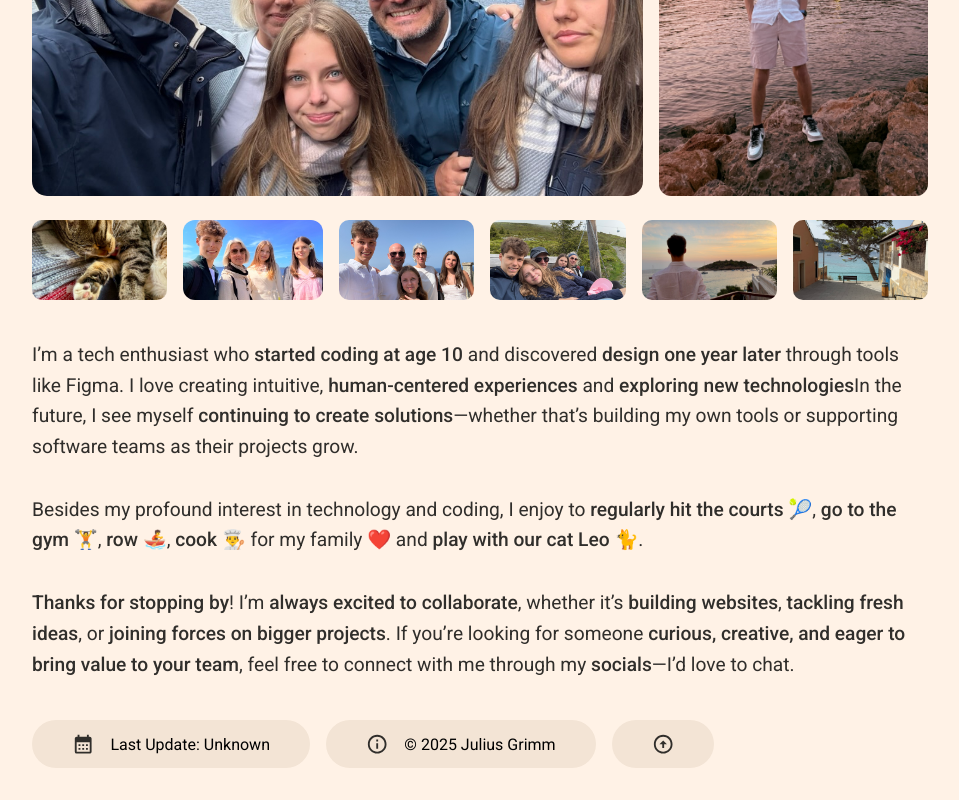
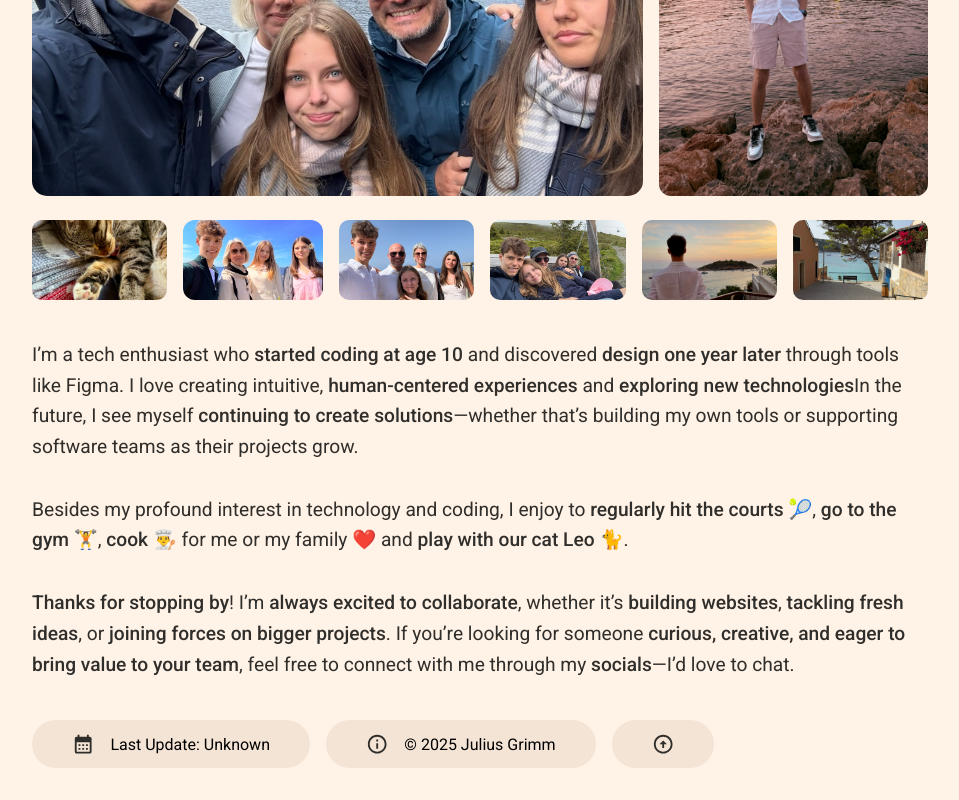
Before and after one commit to JustThatRandomCoder/juliusgrimm-portfolio-2025-2, a React (Vite) app: page / in a window 1280 px wide. Shown: the part 1561-2361 px from the top of the page, without its empty margins (160-1119 px from the left). Built offline with nearby package versions, Linux system fonts and the light colour scheme; no server answers.

Commit message:
slightly adjusted my hobbies

```diff
--- a/src/data/aboutText.js
+++ b/src/data/aboutText.js
@@ -18,10 +18,8 @@ export const aboutText = {
         ", ",
         { type: "bold", text: "go to the gym 🏋️" },
         ", ",
-        { type: "bold", text: "row 🚣" },
-        ", ",
         { type: "bold", text: "cook 👨‍🍳" },
-        " for my family ❤️ and ",
+        " for me or my family ❤️ and ",
         { type: "bold", text: "play with our cat Leo 🐈" },
         "."
     ],
```
Also changed, not shown: 2 other files (tests, documents, lock files or other folders).
